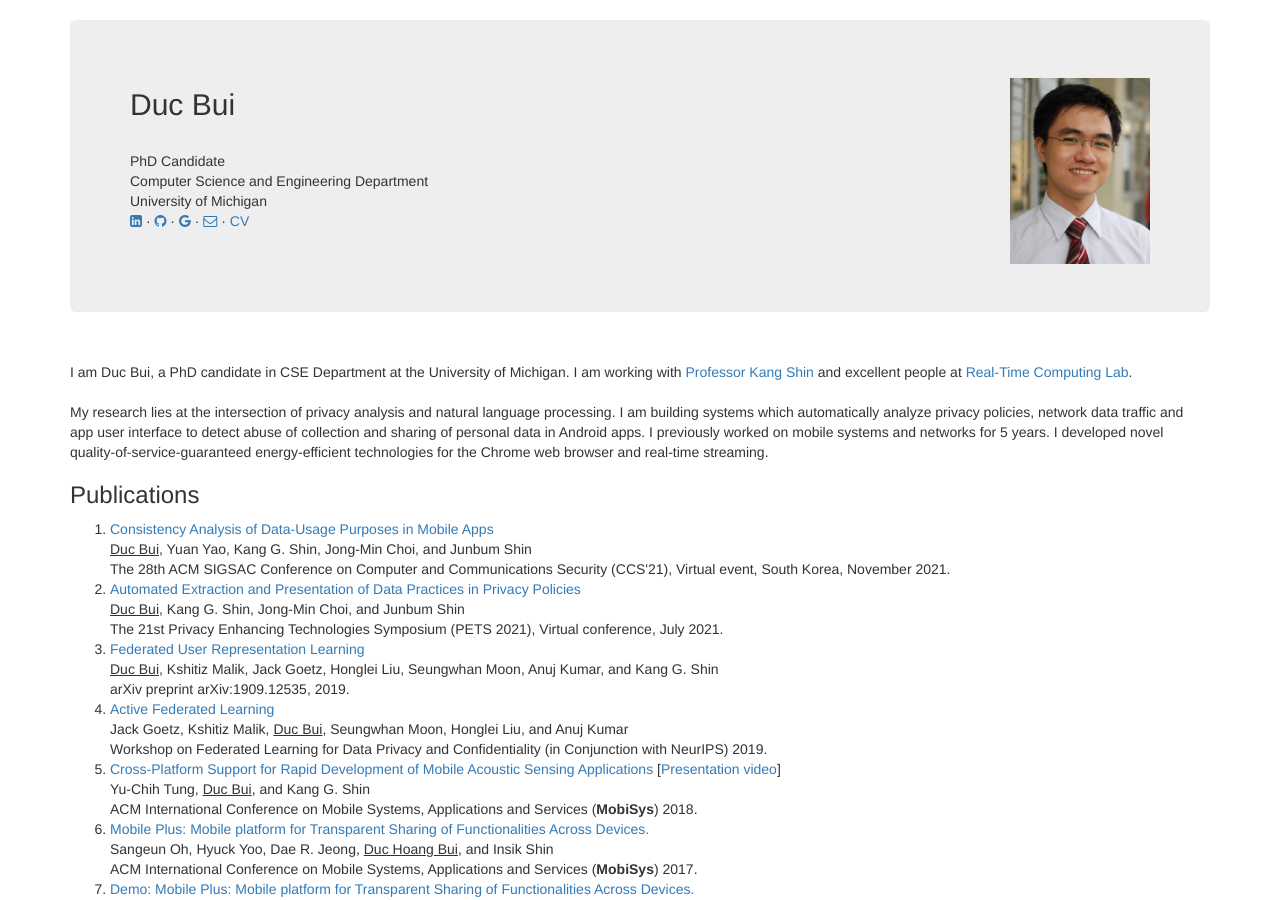
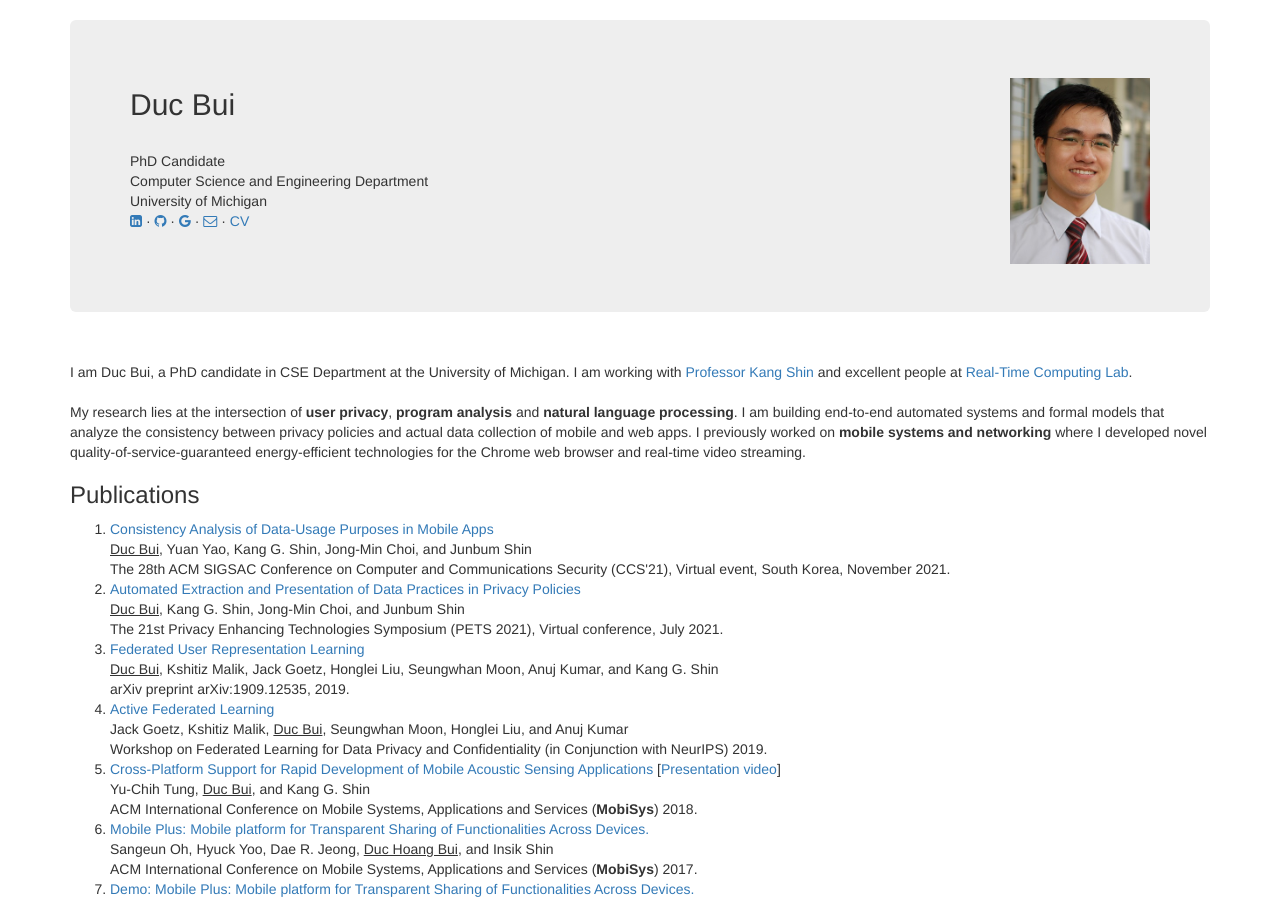
Before and after one commit to ducalpha/ducalpha.github.io, a Jekyll site: the page index.html, which Jekyll copies as it is, in a window 1280 px wide and 900 px high. Built offline with Jekyll 4.4.1, drawn with Linux system fonts in a browser that asks for light colours; nearby versions of some CDN libraries.

Commit message:
Update index.html

```diff
--- a/index.html
+++ b/index.html
@@ -50,7 +50,7 @@
                     <br>
                     <br>
                     <p>
-                    My research lies at the intersection of privacy analysis and natural language processing. I am building systems which automatically analyze privacy policies, network data traffic and app user interface to detect abuse of collection and sharing of personal data in Android apps. I previously worked on mobile systems and networks for 5 years. I developed novel quality-of-service-guaranteed energy-efficient technologies for the Chrome web browser and real-time streaming.
+                        My research lies at the intersection of <b>user privacy</b>, <b>program analysis</b> and <b>natural language processing</b>. I am building end-to-end automated systems and formal models that analyze the consistency between privacy policies and actual data collection of mobile and web apps. I previously worked on <b>mobile systems and networking</b> where I developed novel quality-of-service-guaranteed energy-efficient technologies for the Chrome web browser and real-time video streaming.
                     </p>
                 </section>
                 <h3>Publications</h3>
```
